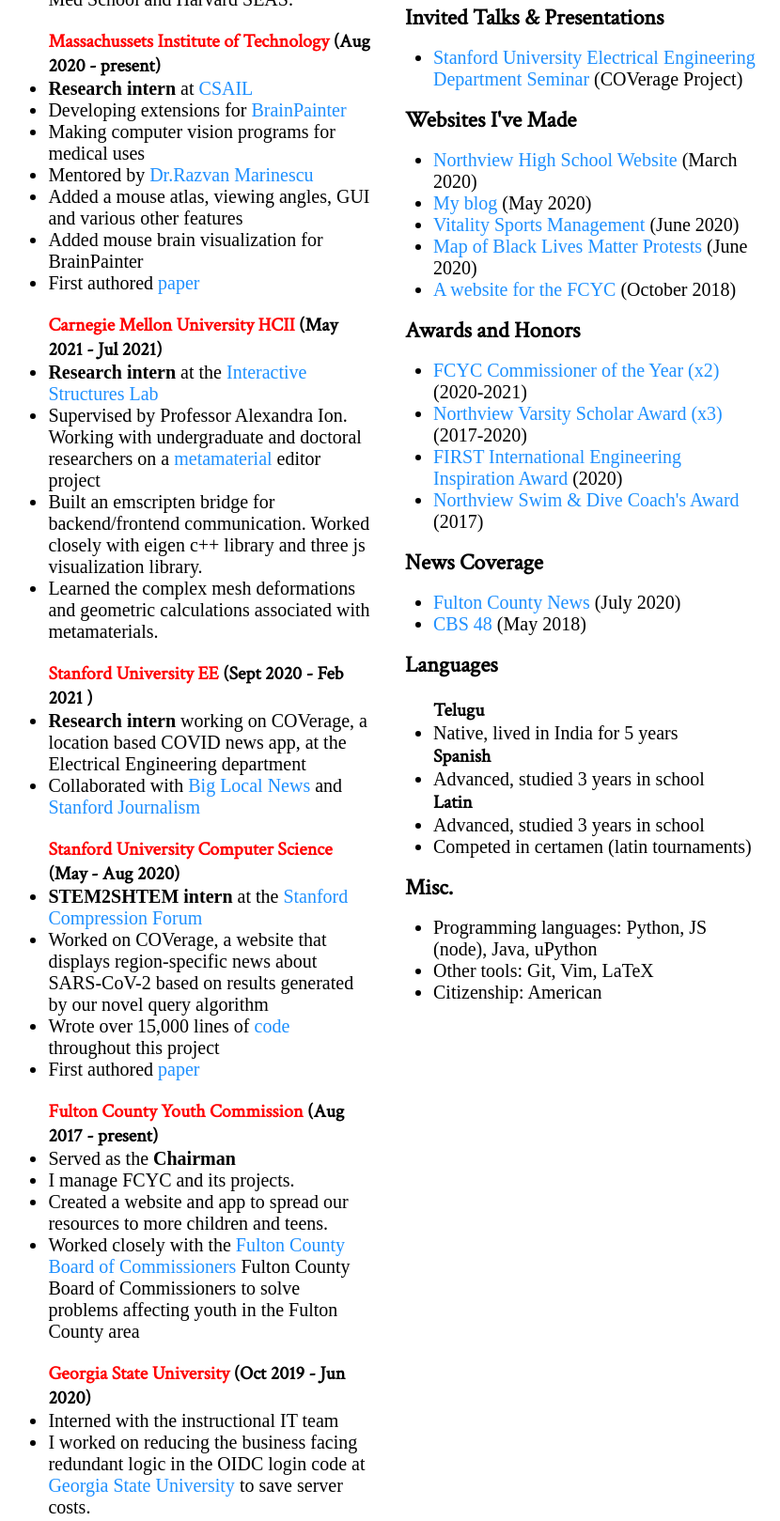
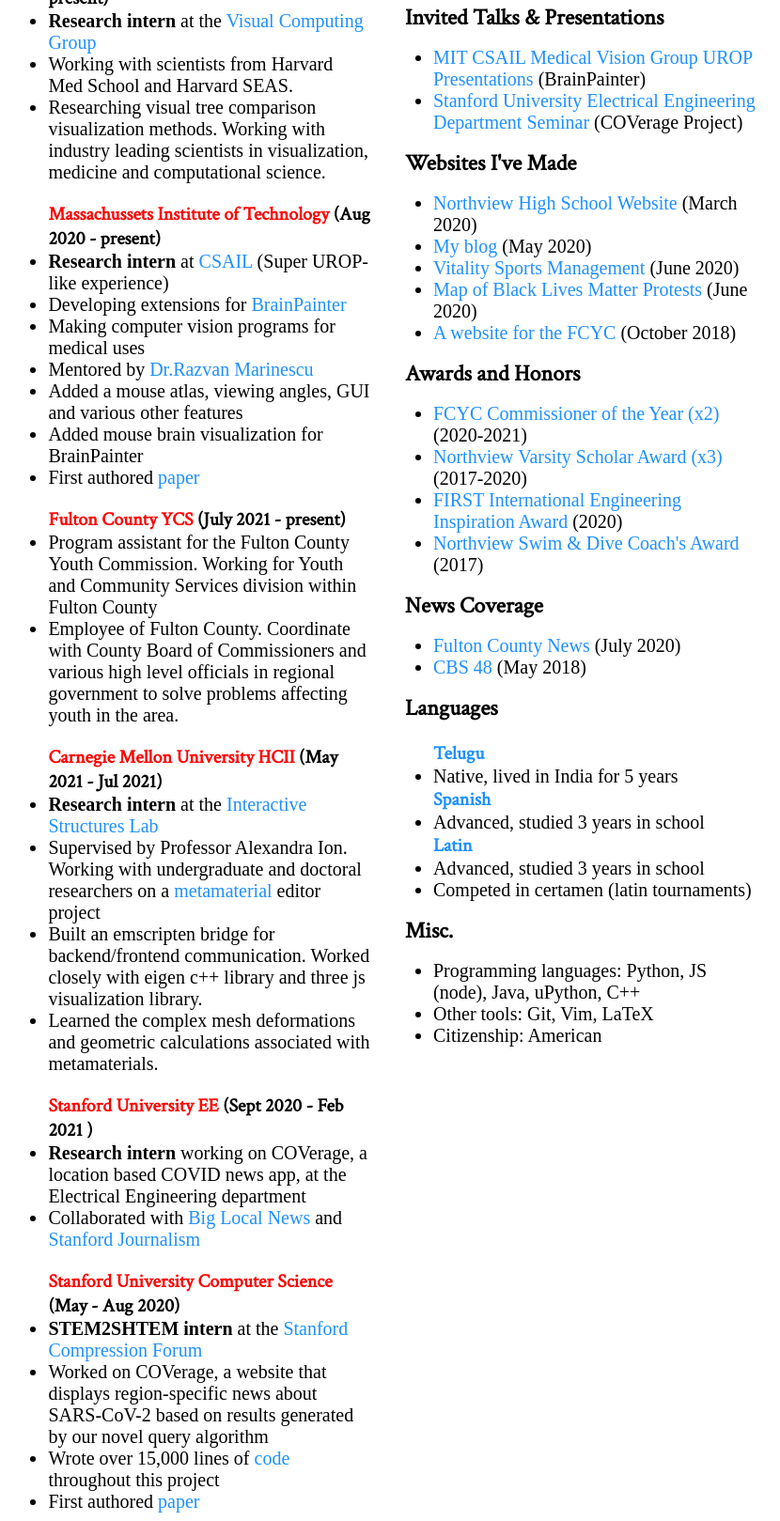
Before and after one commit to vmallela0/website, a plain HTML site: page cv.html in a window 1280 px wide. Shown: the part 512-2131 px from the top of the page at 94% size, without its empty margins (283-1113 px from the left). Drawn offline with nearby package versions, Linux system fonts and the light colour scheme; a web font is replaced by a local one.

Commit message:
college, fulton county, etc.

```diff
--- a/cv.html
+++ b/cv.html
@@ -72,6 +72,9 @@
         <div class="three">
           <h2>Education</h2>
           <ul>
+            <h3><a href="https://www.gatech.edu" style="color: red;">GSU/Georgia Institute of Technology</a></h3>
+            <li>Computer Science Major with Intelligence and Theory Threads (2025)</li>
+
             <h3><a href="https://www.fultonschools.org/northviewhs" style="color: red;">Northview High School</a></h3>
             <li>Computer Science Pathway Concentration (2021)
           </ul>
@@ -82,12 +85,15 @@
             <h3><a href="https://seas.harvard.edu" style="color: red;">Harvard University SEAS</a> (Apr 2021 - present)</h3>
             <li><b>Research intern</b> at the <a href="https://vcg.seas.harvard.edu">Visual Computing Group</a></li>
             <li>Working with scientists from Harvard Med School and Harvard SEAS.</li>
+            <li>Researching visual tree comparison visualization methods. Working with industry leading scientists in visualization,
+              medicine and computational science.
+            </li>
           </ul>
 
            <!-- MIT -->
           <ul>
             <h3><a href="https://web.mit.edu/" style="color: red;">Massachussets Institute of Technology</a> (Aug 2020 - present)</h3>
-            <li><b>Research intern</b> at <a href="https://csail.mit.edu">CSAIL</a></li>
+            <li><b>Research intern</b> at <a href="https://csail.mit.edu">CSAIL</a> (Super UROP-like experience)</li>
             <li>Developing extensions for <a href="https://brainpainter.csail.mit.edu">BrainPainter</a></li>
             <li>Making computer vision programs for medical uses</li>
             <li>Mentored by <a href="http://www.mit.edu/~razvan/">Dr.Razvan Marinescu</a></li>
@@ -95,6 +101,13 @@
             <li>Added mouse brain visualization for BrainPainter</li>
             <li>First authored <a href="https://arxiv.org/abs/2103.14696">paper</a></li>
           </ul>
+
+        <!-- FCYC -->
+		    <ul>
+          <h3><a href="https://www.fultoncountyga.gov/inside-fulton-county/fulton-county-departments/community-development/youth-and-community-services" style="color: red;">Fulton County YCS</a> (July 2021 - present)</h3>
+          <li>Program assistant for the Fulton County Youth Commission. Working for Youth and Community Services division within Fulton County</li>
+          <li>Employee of Fulton County. Coordinate with County Board of Commissioners and various high level officials in regional government to solve problems affecting youth in the area. </li>
+        </ul>
 
         <!-- CMU HCII -->
         <ul>
@@ -123,15 +136,6 @@
               <li>First authored <a href="https://theinformaticists.com/2020/08/25/coverage-region-specific-sars-cov-2-news-query-algorithm/">paper</a></li>
           </ul>
 
-           <!-- FCYC -->
-          <ul>
-            <h3><a href="https://fultoncountyga.gov/" style="color: red;">Fulton County Youth Commission</a> (Aug 2017 - present)</h3>
-              <li>Served as the <b>Chairman</b> </li>
-              <li>I manage FCYC and its projects.</li>
-              <li>Created a website and app to spread our resources to more children and teens. </li>
-              <li>Worked closely with the <a href="https://www.fultoncountyga.gov/commissioners">Fulton County Board of Commissioners</a> Fulton County Board of Commissioners to solve problems affecting youth in the Fulton County area
-          </ul>
-
            <!-- GSU -->
           <ul>
             <h3><a href="https://www.gsu.edu" style="color: red;">Georgia State University</a> (Oct 2019 - Jun 2020)</h3>
@@ -152,12 +156,13 @@
 
           <h2>Publications</h2>
           <ul>
-            <li><a href="">BrainPainter v2: Mouse Brain Visualization Software</a> (First author) 2021</li>
+            <li><a href="https://arxiv.org/abs/2103.14696">BrainPainter v2: Mouse Brain Visualization Software</a> (First author) 2021</li>
             <li><a href="https://theinformaticists.com/2020/08/25/coverage-region-specific-sars-cov-2-news-query-algorithm/">COVerage: Region-Specific SARS-CoV-2 News Query Algorithm</a> (First author) 2020</li>
           </ul>
 
           <h2>Invited Talks & Presentations</h2>
           <ul>
+            <li><a href="https://arxiv.org/abs/2103.14696">MIT CSAIL Medical Vision Group UROP Presentations</a> (BrainPainter)</li>
             <li><a href="https://theinformaticists.com/2020/08/25/coverage-region-specific-sars-cov-2-news-query-algorithm/">Stanford University Electrical Engineering Department Seminar</a> (COVerage Project)</li>
           </ul>
 
@@ -186,18 +191,18 @@
 
           <h2>Languages </h2>
           <ul>
-            <h3>Telugu</h3>
+            <h3 style="color: dodgerblue;">Telugu</h3>
             <li>Native, lived in India for 5 years
-            <h3 style="margin-top: 0%;">Spanish</h3>
+            <h3 style="margin-top: 0%; color: dodgerblue;">Spanish</h3>
             <li>Advanced, studied 3 years in school
-            <h3 style="margin-top: 0%;">Latin</h3>
+            <h3 style="margin-top: 0%; color: dodgerblue;">Latin</h3>
             <li>Advanced, studied 3 years in school
             <li>Competed in certamen (latin tournaments)
           </ul>
 
           <h2>Misc.</h2>
           <ul>
-            <li>Programming languages: Python, JS (node), Java, uPython
+            <li>Programming languages: Python, JS (node), Java, uPython, C++
             <li>Other tools: Git, Vim, LaTeX
             <li>Citizenship: American
           </ul>
```
Also changed, not shown: index.html (+8 -5 lines).
